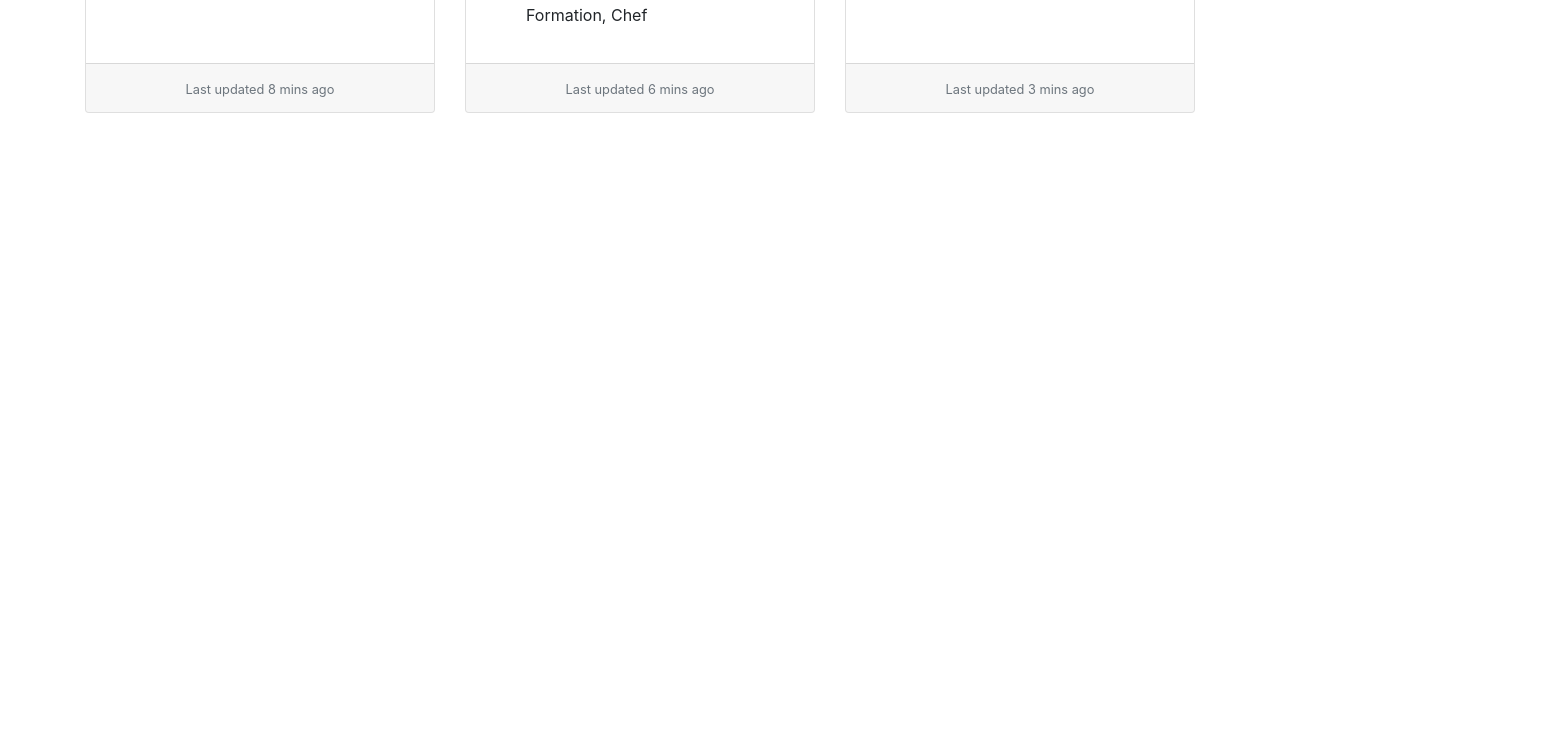
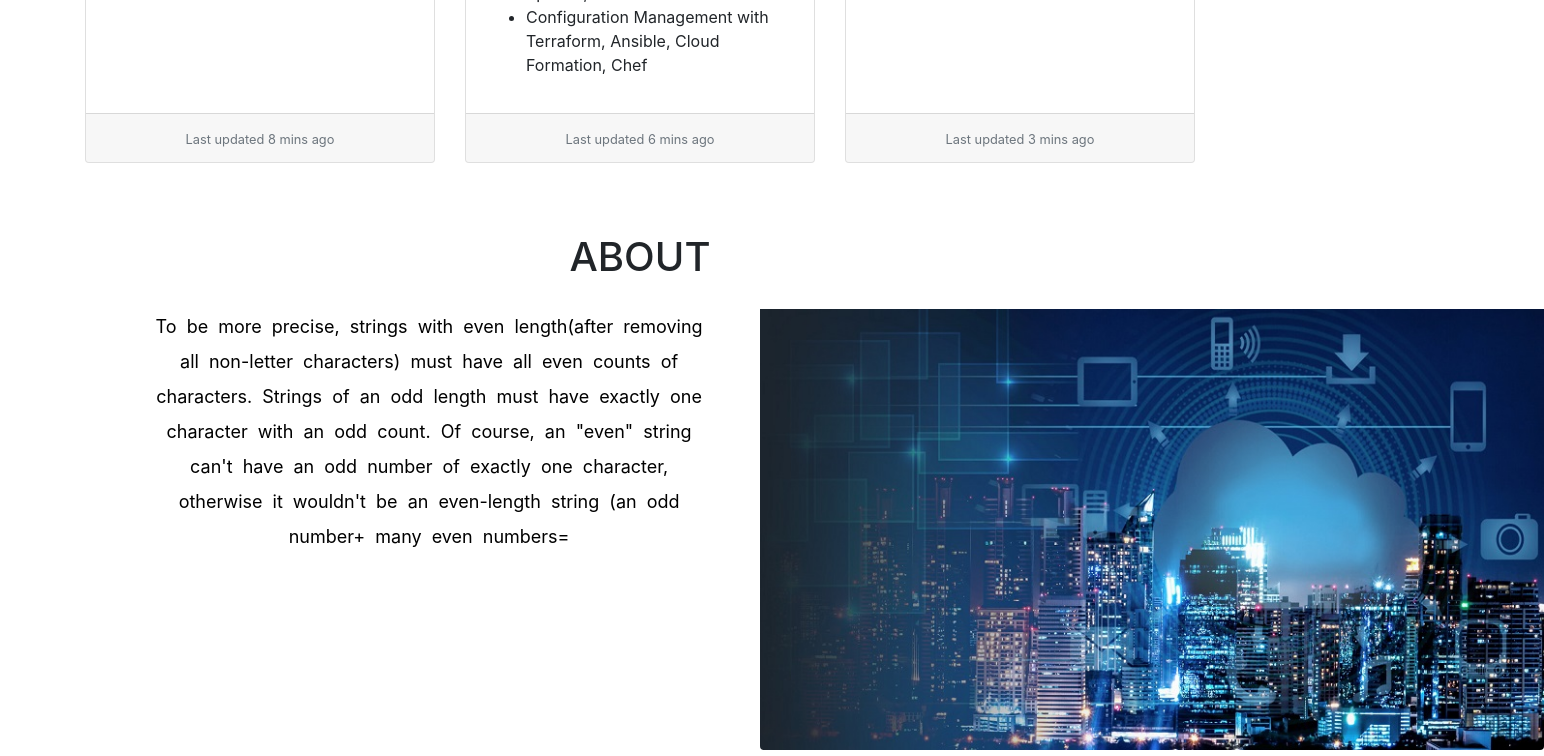
Before and after one commit to aktheraja/ProjectSite, a React (Create React App) app: page / in a window 1280 px wide. Shown: the part 988-1744 px from the top of the page, 1544 px wide, since content can reach past the window. Before the commit the page ends 1101 px from the top, so only its background shows below. Built offline with nearby package versions, Linux system fonts and the light colour scheme.

Commit message:
updated 2

```diff
--- a/package.json
+++ b/package.json
@@ -2,6 +2,7 @@
   "name": "projectsite",
   "version": "0.1.0",
   "private": true,
+  "homepage": "https://aktheraja.github.io/ProjectSite",
   "dependencies": {
     "bootstrap": "^4.3.1",
     "gh-pages": "^2.1.1",
@@ -15,8 +16,9 @@
     "start": "react-scripts start",
     "build": "react-scripts build",
     "test": "react-scripts test",
-    "eject": "react-scripts eject"
-
+    "eject": "react-scripts eject",
+    "predeploy": "yarn run build",
+    "deploy": "gh-pages -d build"
   },
   "eslintConfig": {
     "extends": "react-app"
--- /dev/null
+++ b/src/About/about.css
@@ -0,0 +1,23 @@
+.about{
+    margin-top: 20px;
+    background-color: white;
+    width: 95%;
+    display: inline-block;
+}
+.about p {
+    padding: 20px 40px 20px 40px;
+    color: black;
+    font-size: 18px;
+    line-height: 35px;
+    word-spacing: 5px;
+    width: 60%;
+    float: left;
+}
+.about img {
+    float: left;
+    width: 200%;
+    padding-top: 20px;
+}
+ .container{
+     padding-top: 50px;
+ }
--- /dev/null
+++ b/src/About/about.js
@@ -0,0 +1,29 @@
+import React from 'react';
+import Image from 'react-bootstrap/Image'
+import Row from 'react-bootstrap/Row';
+import Col from 'react-bootstrap/Col';
+import Cloud3 from '../Images/opeartions.jpg';
+import './about.css'
+const about = ()=>{
+    return(
+<div className="container">
+                <div className="about">
+                    <h1>ABOUT</h1>
+                    <p>
+                        To be more precise, strings with even length
+                        <span>(after removing all non-letter characters) must have
+                        all even counts of characters. Strings of an odd length must have exactly one character with
+                        an odd count. Of course, an "even" string can't have an odd number of exactly one character,
+                        otherwise it wouldn't be an even-length string (an odd number+ many even numbers=</span>
+                    </p>
+
+                <Row>
+                    <Col className="about2" >
+                        <Image src={Cloud3} rounded />
+                    </Col>
+                </Row>
+                </div>
+</div>
+    );
+}
+export default about;
--- a/src/App.js
+++ b/src/App.js
@@ -1,9 +1,9 @@
 import React,{Component} from 'react';
 import './App.css';
 import Nav from './Nav/Nav'
-import Home from './Carousels/Jumbotron'
-import Services from './Services/services';
-
+import Home from './Jumbotron/Jumbotron'
+import Services from './Services/Services';
+import About from './About/about';
 class App extends Component{
   render() {
     return (
@@ -11,6 +11,7 @@ class App extends Component{
        <Nav />
        <Home />
        <Services/>
+       <About/>
         </div>
     );
   }
```
Also changed, not shown: src/Jumbotron/Jumbotron.css (renamed from src/Carousels/Jumbotron.css), src/Jumbotron/Jumbotron.js (renamed from src/Carousels/Jumbotron.js), src/Services/Services.js (renamed from src/Services/services.js).
